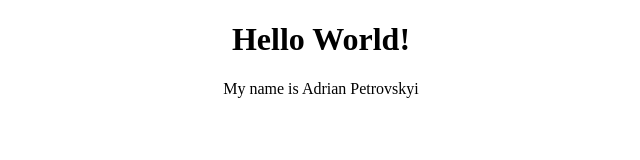
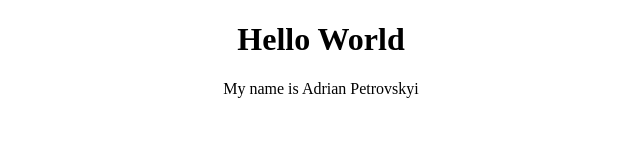
Before and after one commit to 777-Adrian-777/hello-world, a plain HTML site: page index.html in a window 1280 px wide. Shown: the whole page, without its empty margins (319-959 px from the left). Drawn offline with Linux system fonts and the light colour scheme.

Commit message:
Update index.html

```diff
--- a/index.html
+++ b/index.html
@@ -4,7 +4,7 @@
     <title>Hello World</title>
   </head>
   <body>
-    <h1 align="center">Hello World!</h1>
+    <h1 align="center">Hello World</h1>
     <p align="center">My name is Adrian Petrovskyi</p>
   </body>
 </html>
```
